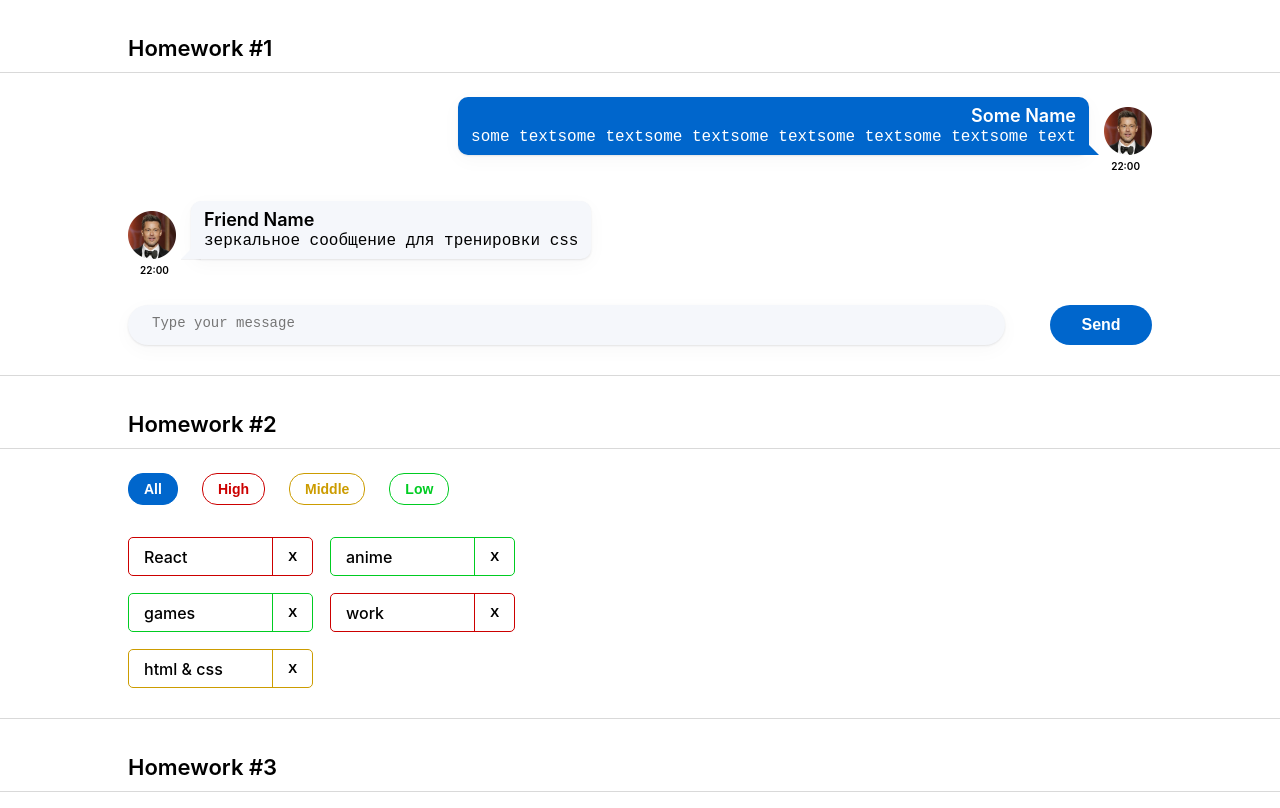
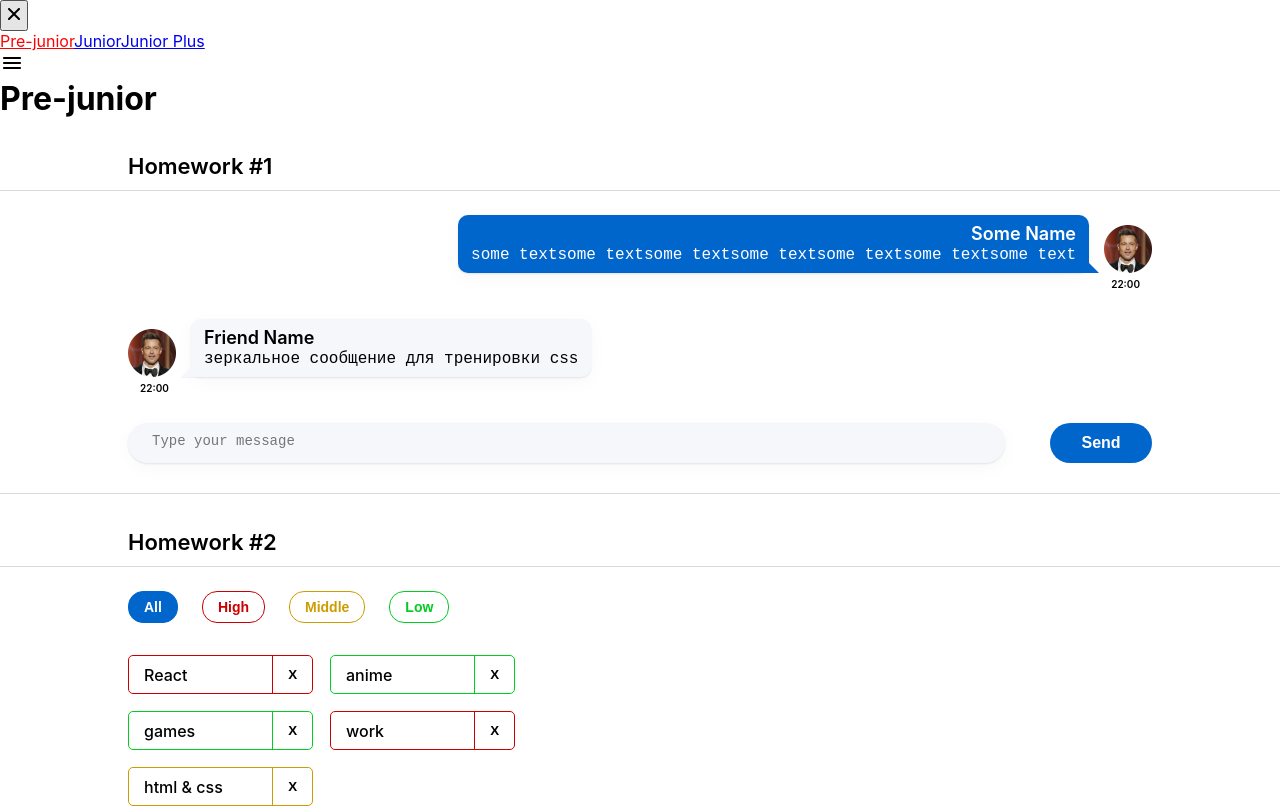
Before and after one commit to Ristretto1/Ignat_Tasks, a React (Create React App) app: page /#/pre-junior in a window 1280 px wide. Shown: the top 808 px of the page. Built offline with nearby package versions, Linux system fonts and the light colour scheme.

Commit message:
add routes

```diff
--- a/src/s1-main/App.tsx
+++ b/src/s1-main/App.tsx
@@ -1,19 +1,16 @@
-import HW1 from '../s2-homeworks/hw01/HW1'
-import HW2 from '../s2-homeworks/hw02/HW2'
-import HW3 from '../s2-homeworks/hw03/HW3'
-import HW4 from '../s2-homeworks/hw04/HW4'
+import HW5 from '../s2-homeworks/hw05/HW5'
 import s from './App.module.css'
 
 function App() {
 	return (
 		<div className={s.App}>
-			<HW1 />
-			<HW2 />
-			<HW3 />
-			<HW4 />
+			{/*<HW1 />*/}
+			{/*<HW2 />*/}
+			{/*<HW3 />*/}
+			{/*<HW4 />*/}
 
 			{/*при выполнении дз 5 и более - закомментировать здесь дз 1-4, так как они есть внутри дз 5*/}
-			{/*<HW5/>*/}
+			<HW5/>
 		</div>
 	)
 }
--- a/src/s2-homeworks/hw05/Pages.tsx
+++ b/src/s2-homeworks/hw05/Pages.tsx
@@ -17,16 +17,11 @@
             {/*Routes выбирает первый подходящий роут*/}
             <Routes>
                 {/*роутинг будут писать студенты*/}
-                {/*в начале мы попадаем на страницу '/' и переходим сразу на страницу /pre-junior*/}
-                {/*<Route ...*/}
-
-                {/*роуты для /pre-junior, /junior, /junior-plus*/}
-                {/*<Route ...*/}
-                {/*<Route ...*/}
-                {/*<Route ...*/}
-
-                {/*роут для несуществующей страницы должен отрисовать <Error404 />*/}
-                {/*<Route ...*/}
+                <Route path={'/'} element={<Navigate to={PATH.PRE_JUNIOR}/>} />
+                <Route path={PATH.PRE_JUNIOR} element={<PreJunior/>} />
+                <Route path={PATH.JUNIOR} element={<Junior/>} />
+                <Route path={PATH.JUNIOR_PLUS} element={<JuniorPlus/>} />
+                <Route path={'/*'} element={<Error404/>} />
             </Routes>
         </div>
     )
--- a/src/s2-homeworks/hw05/sidebar/Sidebar.module.css
+++ b/src/s2-homeworks/hw05/sidebar/Sidebar.module.css
@@ -17,6 +17,7 @@
 }
 
 .nav a.active {
+    color: red;
 }
 .close {
 }
--- a/src/s2-homeworks/hw05/sidebar/Sidebar.tsx
+++ b/src/s2-homeworks/hw05/sidebar/Sidebar.tsx
@@ -31,7 +31,7 @@
                         id={'hw5-pre-junior-link'}
                         to={PATH.PRE_JUNIOR}
                         onClick={handleClose}
-                        // className={...} // делает студент
+                        className={({ isActive }) => (isActive ? s.active : '')}
                     >
                         Pre-junior
                     </NavLink>
@@ -39,7 +39,7 @@
                         id={'hw5-junior-link'}
                         to={PATH.JUNIOR}
                         onClick={handleClose}
-                        // className={...} // делает студент
+                        className={({ isActive }) => (isActive ? s.active : '')}
                     >
                         Junior
                     </NavLink>
@@ -47,7 +47,7 @@
                         id={'hw5-junior-plus-link'}
                         to={PATH.JUNIOR_PLUS}
                         onClick={handleClose}
-                        // className={...} // делает студент
+                        className={({ isActive }) => (isActive ? s.active : '')}
                     >
                         Junior Plus
                     </NavLink>
```
